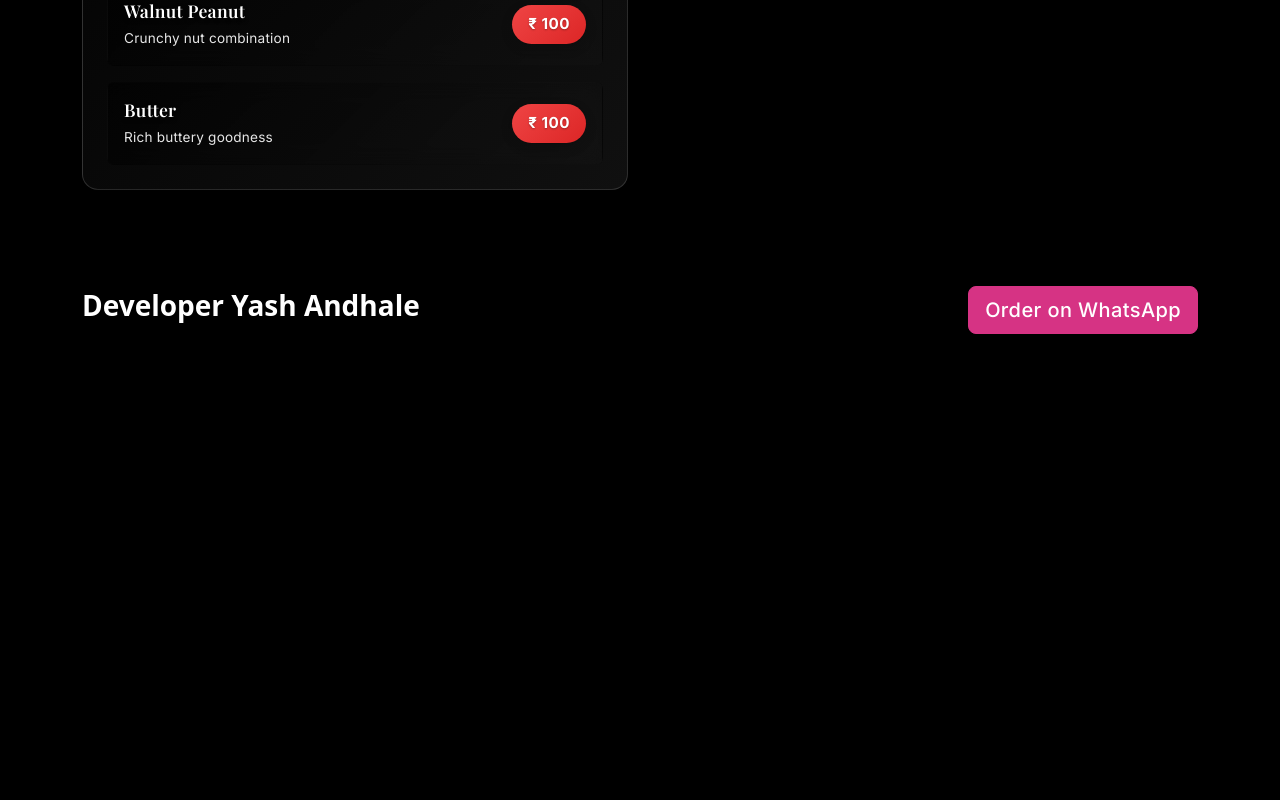
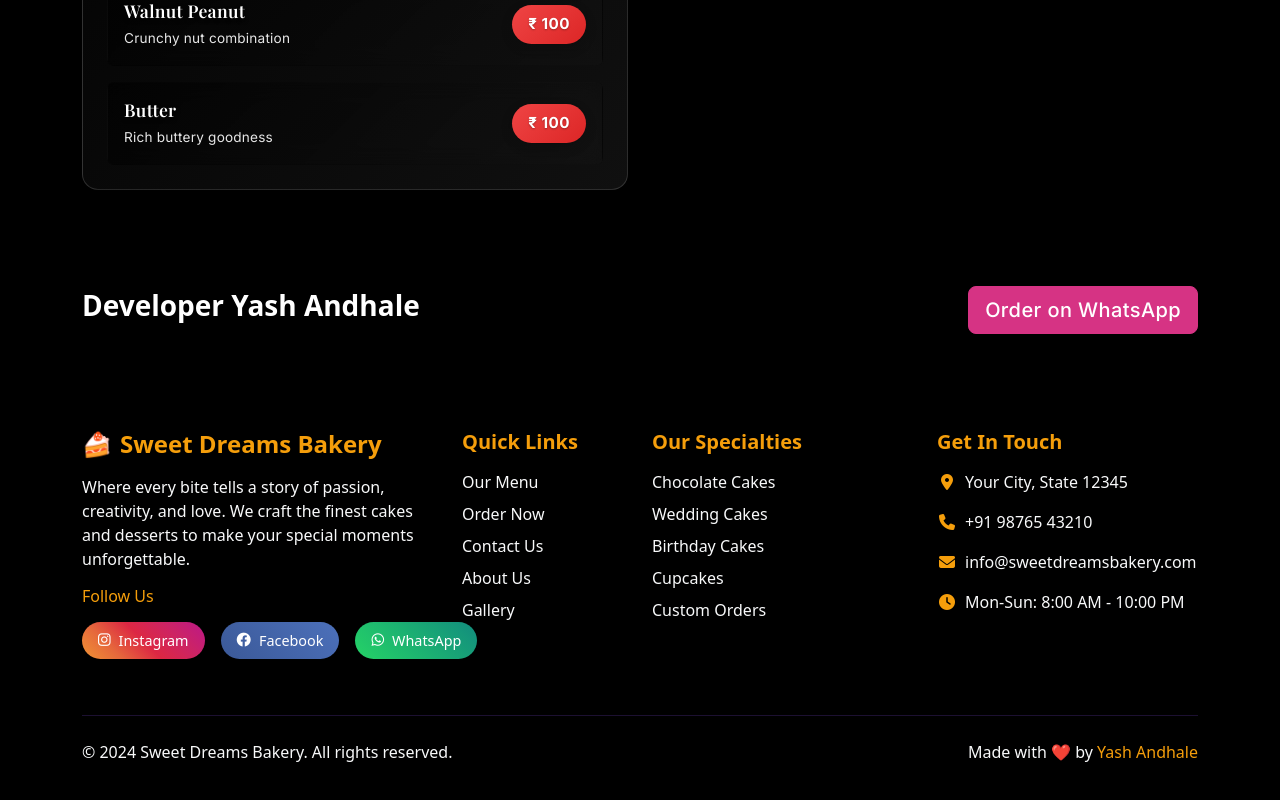
Before and after one commit to Yash640/Cakeshop1, a Next.js app: page / in a window 1280 px wide. Shown: the part 3698-4498 px from the top of the page. Before the commit the page ends 4080 px from the top, so only its background shows below. Built offline with nearby package versions, Linux system fonts and the light colour scheme; a web font is replaced by a local one.

Commit message:
initial commit for Cakeshop2

```diff
--- a/src/app/globals.css
+++ b/src/app/globals.css
@@ -40,3 +40,80 @@ a {
     color-scheme: dark;
   }
 }
+
+/* Footer Styles */
+.footer-section {
+  margin-bottom: 2rem;
+}
+
+.footer-links li {
+  margin-bottom: 0.5rem;
+}
+
+.footer-links a {
+  transition: all 0.3s ease;
+  position: relative;
+}
+
+.footer-links a:hover {
+  color: #ffc107 !important;
+  transform: translateX(5px);
+}
+
+.social-links .social-link {
+  display: inline-flex;
+  align-items: center;
+  gap: 0.5rem;
+  padding: 0.5rem 1rem;
+  border-radius: 25px;
+  text-decoration: none;
+  color: white;
+  transition: all 0.3s ease;
+  font-size: 0.9rem;
+  font-weight: 500;
+}
+
+.social-link.instagram {
+  background: linear-gradient(45deg, #f09433 0%, #e6683c 25%, #dc2743 50%, #cc2366 75%, #bc1888 100%);
+}
+
+.social-link.facebook {
+  background: linear-gradient(45deg, #3b5998, #4c70ba);
+}
+
+.social-link.whatsapp {
+  background: linear-gradient(45deg, #25d366, #128c7e);
+}
+
+.social-link:hover {
+  transform: translateY(-2px);
+  box-shadow: 0 5px 15px rgba(0,0,0,0.3);
+  color: white !important;
+}
+
+.contact-item {
+  display: flex;
+  align-items: center;
+  transition: all 0.3s ease;
+}
+
+.contact-item:hover {
+  transform: translateX(5px);
+}
+
+.contact-item i {
+  width: 20px;
+  text-align: center;
+}
+
+/* Footer responsive adjustments */
+@media (max-width: 768px) {
+  .social-links .d-flex {
+    flex-direction: column;
+    gap: 1rem;
+  }
+
+  .social-link {
+    justify-content: center;
+  }
+}
--- a/src/app/layout.tsx
+++ b/src/app/layout.tsx
@@ -39,6 +39,7 @@ export default function RootLayout({
         <Navbar />
         {children}
         <Script src="https://cdn.jsdelivr.net/npm/bootstrap@5.3.3/dist/js/bootstrap.bundle.min.js" strategy="afterInteractive" />
+        <link rel="stylesheet" href="https://cdnjs.cloudflare.com/ajax/libs/font-awesome/6.4.0/css/all.min.css" />
       </body>
     </html>
   );
--- a/src/app/page.tsx
+++ b/src/app/page.tsx
@@ -413,6 +413,115 @@ export default function Home() {
           </div>
         </div>
       </section>
+
+      {/* Beautiful Footer */}
+      <footer className="bg-dark text-white py-5">
+        <div className="container">
+          <div className="row g-4">
+            {/* About Section */}
+            <div className="col-lg-4 col-md-6">
+              <div className="footer-section">
+                <h4 className="fw-bold mb-3 text-warning">
+                  <span className="me-2">🍰</span>
+                  Sweet Dreams Bakery
+                </h4>
+                <p className="text-light mb-3">
+                  Where every bite tells a story of passion, creativity, and love.
+                  We craft the finest cakes and desserts to make your special moments unforgettable.
+                </p>
+                <div className="social-links">
+                  <h6 className="text-warning mb-3">Follow Us</h6>
+                  <div className="d-flex gap-3">
+                    <a href="https://www.instagram.com/_.happy_crumbs._"
+                       target="_blank"
+                       rel="noopener noreferrer"
+                       className="social-link instagram">
+                      <i className="fab fa-instagram"></i>
+                      <span>Instagram</span>
+                    </a>
+                    <a href="#" className="social-link facebook">
+                      <i className="fab fa-facebook"></i>
+                      <span>Facebook</span>
+                    </a>
+                    <a href="#" className="social-link whatsapp">
+                      <i className="fab fa-whatsapp"></i>
+                      <span>WhatsApp</span>
+                    </a>
+                  </div>
+                </div>
+              </div>
+            </div>
+
+            {/* Quick Links */}
+            <div className="col-lg-2 col-md-6">
+              <div className="footer-section">
+                <h5 className="fw-bold mb-3 text-warning">Quick Links</h5>
+                <ul className="list-unstyled footer-links">
+                  <li><a href="#menu" className="text-light text-decoration-none">Our Menu</a></li>
+                  <li><a href="#order" className="text-light text-decoration-none">Order Now</a></li>
+                  <li><a href="#contact" className="text-light text-decoration-none">Contact Us</a></li>
+                  <li><a href="#" className="text-light text-decoration-none">About Us</a></li>
+                  <li><a href="#" className="text-light text-decoration-none">Gallery</a></li>
+                </ul>
+              </div>
+            </div>
+
+            {/* Categories */}
+            <div className="col-lg-3 col-md-6">
+              <div className="footer-section">
+                <h5 className="fw-bold mb-3 text-warning">Our Specialties</h5>
+                <ul className="list-unstyled footer-links">
+                  <li><a href="#" className="text-light text-decoration-none">Chocolate Cakes</a></li>
+                  <li><a href="#" className="text-light text-decoration-none">Wedding Cakes</a></li>
+                  <li><a href="#" className="text-light text-decoration-none">Birthday Cakes</a></li>
+                  <li><a href="#" className="text-light text-decoration-none">Cupcakes</a></li>
+                  <li><a href="#" className="text-light text-decoration-none">Custom Orders</a></li>
+                </ul>
+              </div>
+            </div>
+
+            {/* Contact Info */}
+            <div className="col-lg-3 col-md-6">
+              <div className="footer-section">
+                <h5 className="fw-bold mb-3 text-warning">Get In Touch</h5>
+                <div className="contact-info">
+                  <div className="contact-item mb-3">
+                    <i className="fas fa-map-marker-alt text-warning me-2"></i>
+                    <span className="text-light">Your City, State 12345</span>
+                  </div>
+                  <div className="contact-item mb-3">
+                    <i className="fas fa-phone text-warning me-2"></i>
+                    <span className="text-light">+91 98765 43210</span>
+                  </div>
+                  <div className="contact-item mb-3">
+                    <i className="fas fa-envelope text-warning me-2"></i>
+                    <span className="text-light">info@sweetdreamsbakery.com</span>
+                  </div>
+                  <div className="contact-item mb-3">
+                    <i className="fas fa-clock text-warning me-2"></i>
+                    <span className="text-light">Mon-Sun: 8:00 AM - 10:00 PM</span>
+                  </div>
+                </div>
+              </div>
+            </div>
+          </div>
+
+          {/* Bottom Bar */}
+          <hr className="my-4 border-secondary" />
+          <div className="row align-items-center">
+            <div className="col-md-6">
+              <p className="mb-0 text-light">
+                © 2024 Sweet Dreams Bakery. All rights reserved.
+              </p>
+            </div>
+            <div className="col-md-6 text-md-end">
+              <p className="mb-0 text-light">
+                Made with <span className="text-danger">❤️</span> by <span className="text-warning">Yash Andhale</span>
+              </p>
+            </div>
+          </div>
+        </div>
+      </footer>
       </main>
   );
 }
```
Also changed, not shown: 1 other file (tests, documents, lock files or other folders).
